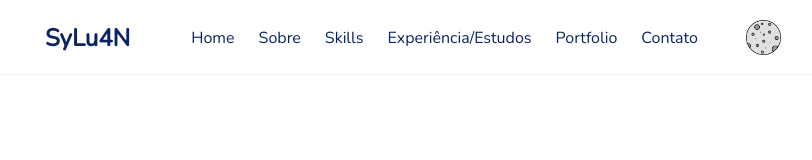
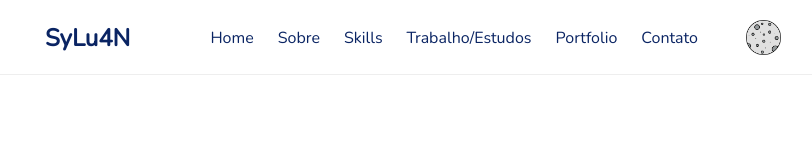
Before and after one commit to SyLu4N/myportfolio, a Next.js app: page / in a window 1280 px wide. Shown: the top 160 px of the page, without its empty margins (275-1087 px from the left). Built offline with nearby package versions, Linux system fonts and the light colour scheme.

Commit message:
corrigindo bug

```diff
--- a/src/components/Header/index.tsx
+++ b/src/components/Header/index.tsx
@@ -78,7 +78,7 @@ export function Header({ theme, setTheme }: HeaderProps): JSX.Element {
             <a href="#home">Home</a>
             <a href="#sobre">Sobre</a>
             <a href="#skills">Skills</a>
-            <a href="#estudo">Experiência/Estudos</a>
+            <a href="#estudo">Trabalho/Estudos</a>
             <a href="#portfolio">Portfolio</a>
             <a href="#contato">Contato</a>
             <span>
--- a/src/styles/globa.ts
+++ b/src/styles/globa.ts
@@ -62,7 +62,7 @@ export const GlobalStyles = createGlobalStyle`
       background-color: var(--background);
       padding-bottom: 1rem;
       padding-left: 0.5rem;
-      box-shadow: 0px 1px 1px rgba(0, 0, 0, 0.4);
+      box-shadow: 0px 1px 1px rgba(0, 0, 0, 0.6);
       border-radius: 0  0 1rem 1rem;
       animation: 300ms aparecerMenuMobile linear;
 
```
